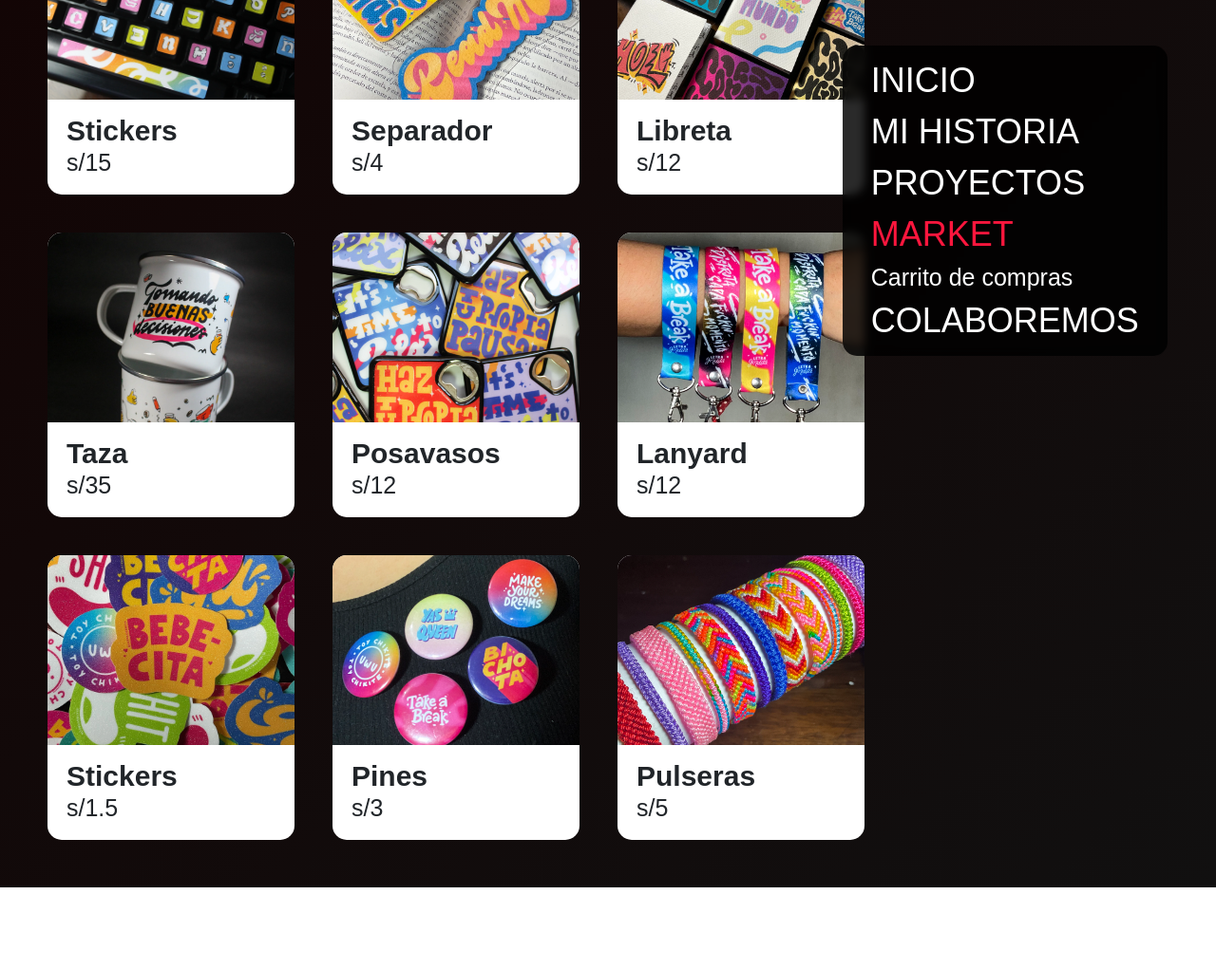
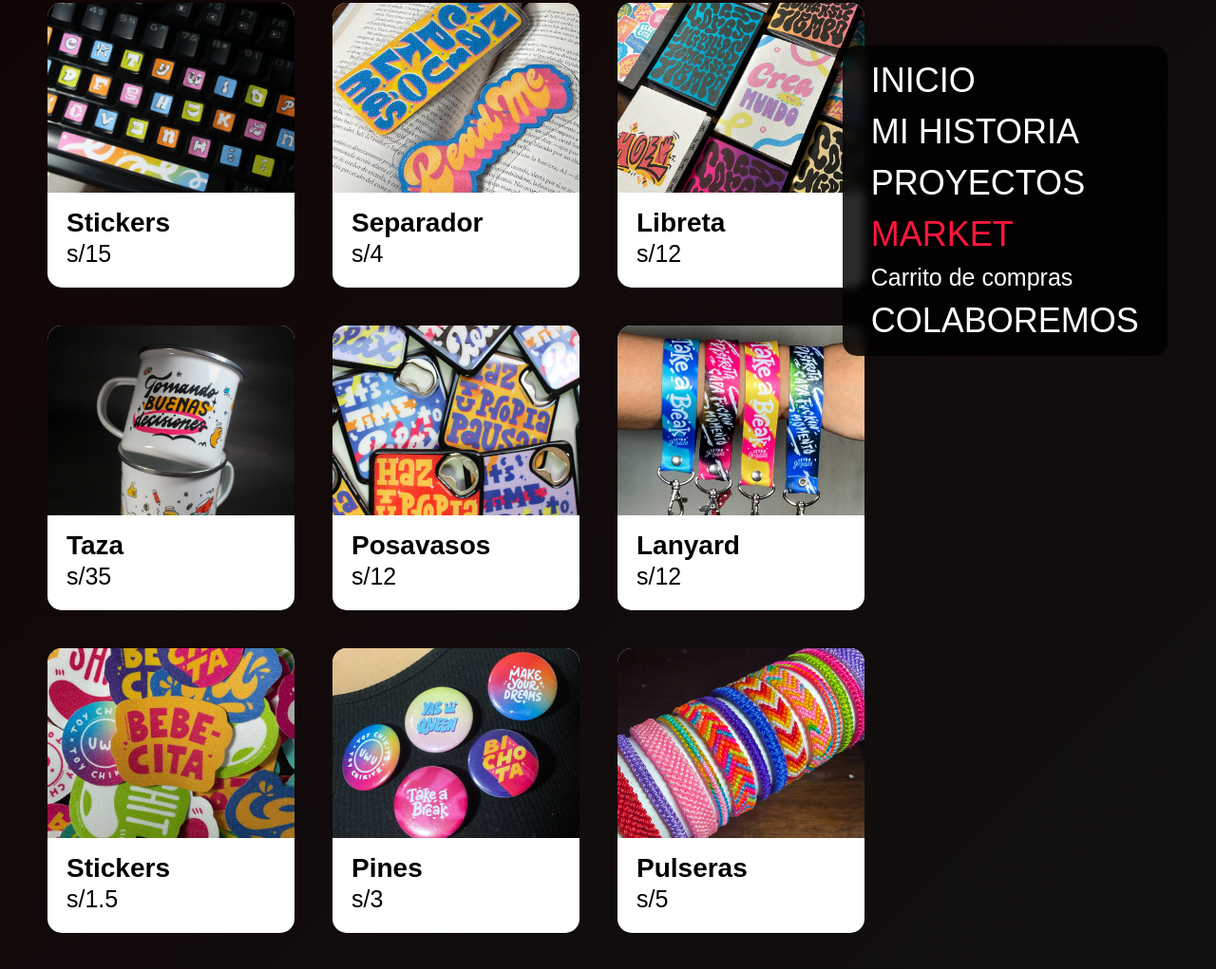
Before and after one commit to angieast5/PreEntrega2-Sard-, a website: page pages/market.html in a window 1280 px wide. Shown: the part 345-1366 px from the top of the page at 95% size. Before the commit the page ends 1280 px from the top, so only its background shows below. Drawn offline with nearby package versions, Linux system fonts and the light colour scheme; a web font is replaced by a local one.

Commit message:
correciones menores

```diff
--- a/pages/market.html
+++ b/pages/market.html
@@ -20,7 +20,9 @@
 <body class="fondo">
     <header>
         <header class="header-main">
-            <a href="../index.html"><div class="logo"><img src="../img/Logo Letra Gordita.png" alt="logo de letra gordita"></div></a>
+            <a href="../index.html">
+                <div class="logo"><img src="../img/Logo Letra Gordita.png" alt="logo de letra gordita"></div>
+            </a>
             <div class="redes-sociales">
                 <a target="_blank" href="https://www.facebook.com/Letragordita">
                     <i class="fa-brands fa-facebook fa-xl"></i></a>
@@ -30,62 +32,81 @@
                     <i class="fa-brands fa-linkedin fa-xl"></i></a>
             </div>
         </header>
-        <section class="merch">
+        <h1 class="subtituloproyecto" id="packaging">LETRA MARKET</h1>
+        <main class="merch">
             <!-- Teclado -->
             <article class="productomerch">
+                <a href="#">
                     <div class="teclado imagenmerch"></div>
-                <h2 class="titulo">Stickers</h3>
-                <h3 class="precio">s/15</h4>
+                    <h2 class="titulo">Stickers</h2>
+                    <h3 class="precio">s/15</h3>
+                </a>
             </article>
             <!-- Separadores -->
             <article class="productomerch">
+                <a href="#">
                     <div class="separador imagenmerch"></div>
-                <h2 class="titulo">Separador</h3>
-                <h3 class="precio">s/4</h4>
+                    <h2 class="titulo">Separador</h2>
+                    <h3 class="precio">s/4</h3>
+                </a>
             </article>
             <!-- Libretas -->
             <article class="productomerch">
+                <a href="#">
                     <div class="libretas imagenmerch"></div>
-                <h2 class="titulo">Libreta</h3>
-                <h3 class="precio">s/12</h4>
+                    <h2 class="titulo">Libreta</h2>
+                    <h3 class="precio">s/12</h3>
+                </a>
             </article>
             <!-- Tazas -->
             <article class="productomerch">
+                <a href="#">
                     <div class="tazas imagenmerch"></div>
-                <h3 class="titulo">Taza</h3>
-                <h4 class="precio">s/35</h4>
+                    <h2 class="titulo">Taza</h2>
+                    <h3 class="precio">s/35</h3>
+                </a>
             </article>
             <!-- Separadores -->
             <article class="productomerch">
+                <a href="#">
                     <div class="posavasos imagenmerch"></div>
-                <h3 class="titulo">Posavasos</h3>
-                <h4 class="precio">s/12</h4>
+                    <h2 class="titulo">Posavasos</h2>
+                    <h3 class="precio">s/12</h3>
+                </a>
             </article>
             <!-- Lanyard -->
             <article class="productomerch">
+                <a href="#">
                     <div class="lanyard imagenmerch"></div>
-                <h3 class="titulo">Lanyard</h3>
-                <h4 class="precio">s/12</h4>
+                    <h2 class="titulo">Lanyard</h2>
+                    <h3 class="precio">s/12</h3>
+                </a>
             </article>
             <!-- Stickers -->
             <article class="productomerch">
+                <a href="#">
                     <div class="stickers imagenmerch"></div>
-                <h3 class="titulo">Stickers</h3>
-                <h4 class="precio">s/1.5</h4>
+                    <h2 class="titulo">Stickers</h2>
+                    <h3 class="precio">s/1.5</h3>
+                </a>
             </article>
             <!-- Pines -->
             <article class="productomerch">
+                <a href="#">
                     <div class="pines imagenmerch"></div>
-                <h3 class="titulo">Pines</h3>
-                <h4 class="precio">s/3</h4>
+                    <h2 class="titulo">Pines</h2>
+                    <h3 class="precio">s/3</h3>
+                </a>
             </article>
             <!-- Pulseras -->
             <article class="productomerch">
+                <a href="#">
                     <div class="pulseras imagenmerch"></div>
-                <h3 class="titulo">Pulseras</h3>
-                <h4 class="precio">s/5</h4>
+                    <h2 class="titulo">Pulseras</h2>
+                    <h3 class="precio">s/5</h3>
+                </a>
             </article>
-        </section>
+        </main>
 
         <div class="barra mobile">
             <div class="collapse" id="navbarToggleExternalContent">
--- a/scss/style.scss
+++ b/scss/style.scss
@@ -238,7 +238,7 @@ $font-family_1: 'Lexend Exa', sans-serif;
 }
 
 .fondo {
-	background-image: linear-gradient(135deg,black,rgb(19, 0, 0),rgb(17, 16, 16),);
+	background-image: linear-gradient(135deg, black, rgb(19, 0, 0), rgb(17, 16, 16), );
 	background-size: 400%;
 	animation: degradado 10s infinite;
 }
@@ -372,12 +372,15 @@ $font-family_1: 'Lexend Exa', sans-serif;
 		text-align: start;
 		border-radius: 15px;
 
+		a {
+			text-decoration: none;
+			color: map-get($colores, color-fondo );
 			.titulo {
 				padding: 0;
 				margin: 0;
 				display: flex;
 				justify-content: flex-start;
-			font-size: 30px;
+				font-size: 28px;
 				padding: 15px 0 0 20px;
 				font-weight: bold;
 			}
@@ -387,6 +390,7 @@ $font-family_1: 'Lexend Exa', sans-serif;
 				margin: 0;
 				font-size: 25px;
 				padding-left: 20px;
+			}
 		}
 	}
 
@@ -450,12 +454,6 @@ $font-family_1: 'Lexend Exa', sans-serif;
 	max-width: 900px;
 	padding-top: 20px;
 	padding: 0 80px;
-
-	a {
-		text-decoration: none;
-		color: map-get($colores, color-primario);
-		font-size: 20px;
-	}
 }
 
 p {
@@ -487,9 +485,14 @@ button:hover {
 }
 
 .contacto-letragordita {
-	margin-top: 50px;
-	padding-bottom: 50px;
+	max-width: 900px;
+	margin: 30px 0 50px 80px;
 
+	a {
+		text-decoration: none;
+		color: map-get($colores, color-primario);
+		font-size: 20px;
+	}
 }
 
 
@@ -555,6 +558,12 @@ button:hover {
 		width: 100%;
 		padding: 40px;
 		grid-template-columns: repeat(1, 1fr);
+		margin-bottom: 150px;
+		.productomerch a{
+			.titulo{
+				font-size: 26px;
+			}
+		}
 	}
 
 	.titulo {
@@ -570,19 +579,23 @@ button:hover {
 	}
 
 	.contacto-letragordita {
+		margin: 30px 0 150px 50px;
+
 		a {
 			font-size: 15px;
 		}
 	}
 }
 
-@media screen and (min-width: 767px) and (max-width: 1024px) {
+@media screen and (min-width: 767px) and (max-width: 1100px) {
 	.merch {
 		width: 75%;
 		grid-template-columns: repeat(2, 1fr);
 
-		.titulo {
-			font-size: 25px;
+		.productomerch a{
+			.titulo{
+				font-size: 26px;
+			}
 		}
 	}
 }
```
Also changed, not shown: pages/colaboremos.html (+6 -6 lines), css/style.css, 1 other file. Lines whose indentation alone changed are shown as unchanged.
